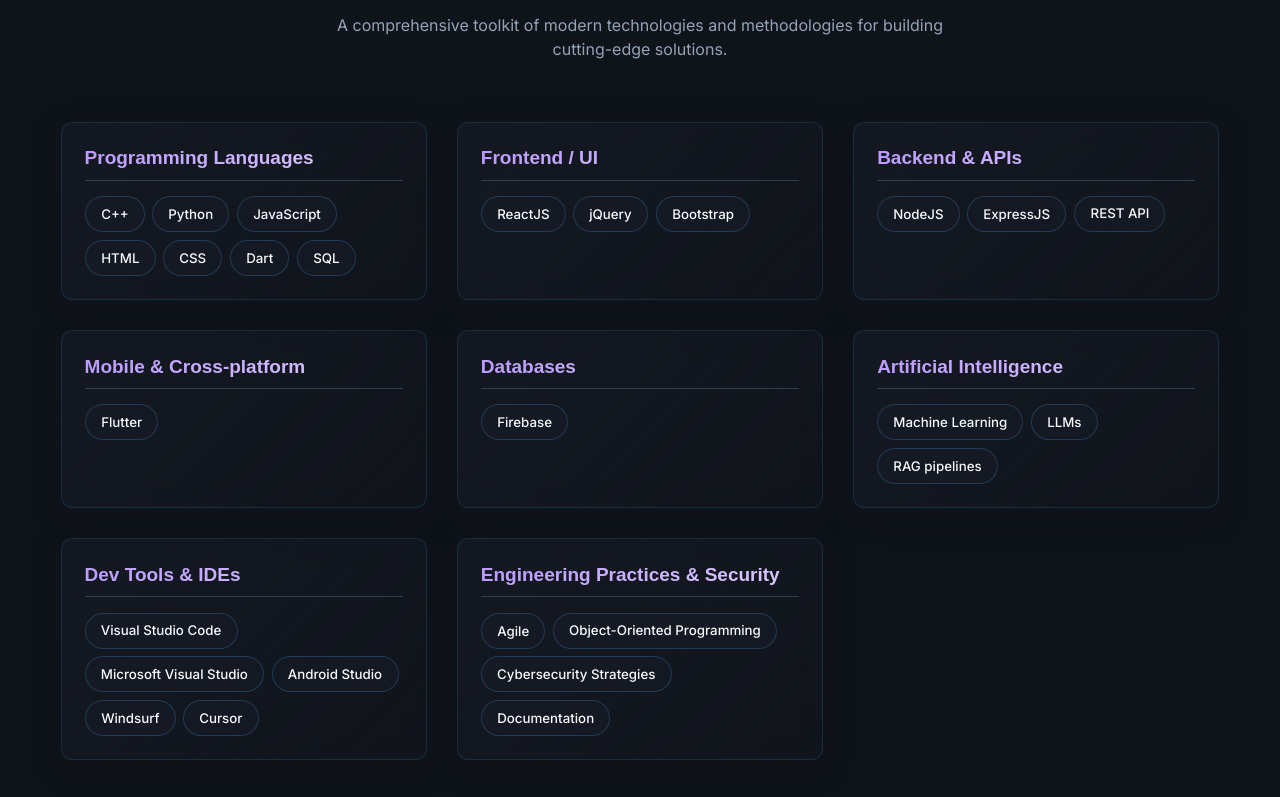
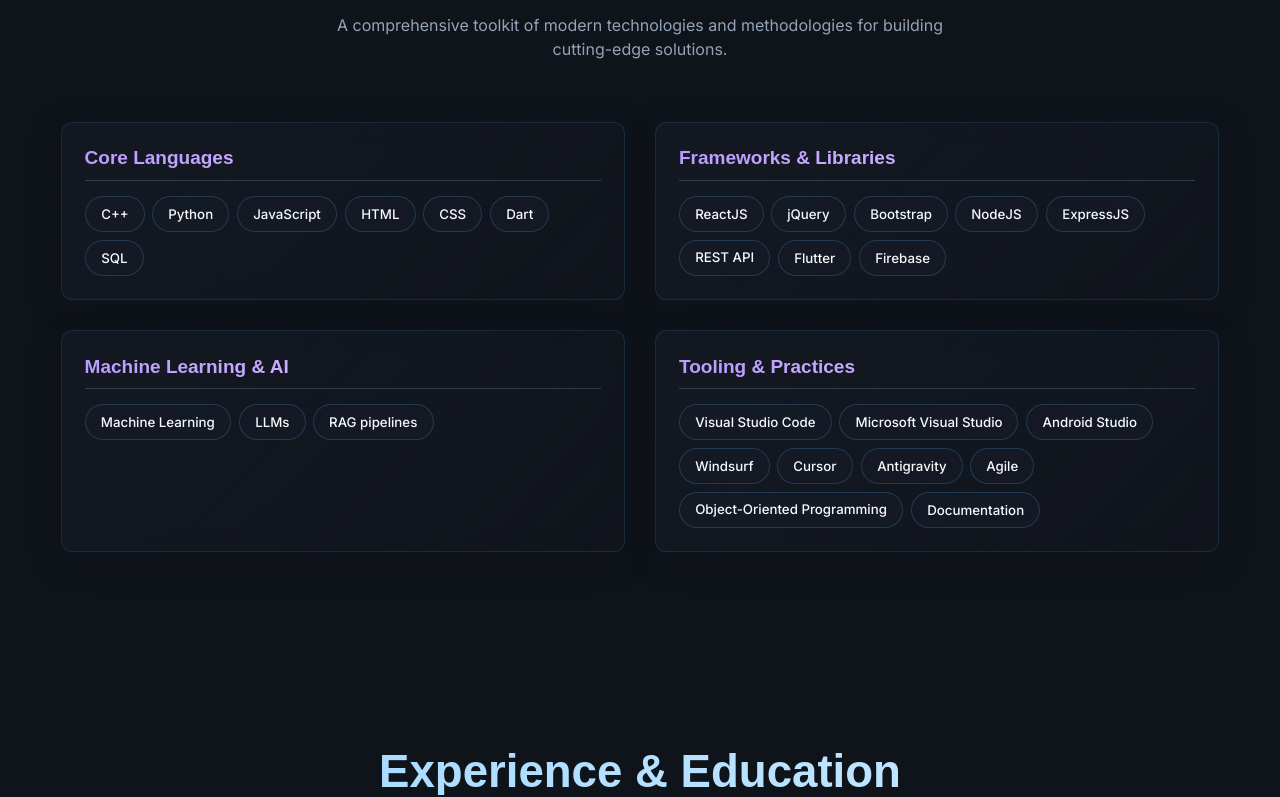
Before and after one commit to theveenranaweera/Theveen-Portfolio, a React (Vite) app: page / in a window 1280 px wide. Shown: the part 2349-3146 px from the top of the page. Built offline with nearby package versions, Linux system fonts and the light colour scheme; a web font is replaced by a local one.

Commit message:
Update skills layout and align text to left

```diff
--- a/src/components/Experience.tsx
+++ b/src/components/Experience.tsx
@@ -145,7 +145,7 @@
                       ) : (
                         <div className="flex gap-4 items-start text-foreground/80 mb-6">
                           <span className="text-muted-foreground/60 font-medium mt-[2px] shrink-0">→</span>
-                          <span className="flex-1 leading-relaxed text-justify">{exp.description}</span>
+                          <span className="flex-1 leading-relaxed text-left">{exp.description}</span>
                         </div>
                       )}
 
--- a/src/components/Projects.tsx
+++ b/src/components/Projects.tsx
@@ -94,7 +94,7 @@
                     {project.title}
                   </h3>
                 </div>
-                <p className="text-foreground/80 leading-relaxed text-justify">
+                <p className="text-foreground/80 leading-relaxed text-left">
                   {project.description}
                 </p>
               </div>
--- a/src/components/Skills.tsx
+++ b/src/components/Skills.tsx
@@ -80,7 +80,7 @@
           </p>
         </div>
 
-        <div ref={skillsRef} className="grid grid-cols-1 md:grid-cols-2 lg:grid-cols-3 gap-8">
+        <div ref={skillsRef} className="grid grid-cols-1 md:grid-cols-2 gap-8">
           {SKILL_CATEGORIES.map((category, index) => (
             <div key={index} className="glass-card p-6">
               <h3 className="text-xl font-heading font-semibold text-gradient-accent mb-4 border-b border-primary/20 pb-2">
--- a/src/data/skills.ts
+++ b/src/data/skills.ts
@@ -1,34 +1,18 @@
 export const SKILL_CATEGORIES = [
     {
-        title: 'Programming Languages',
+        title: 'Core Languages',
         skills: ['C++', 'Python', 'JavaScript', 'HTML', 'CSS', 'Dart', 'SQL']
     },
     {
-        title: 'Frontend / UI',
-        skills: ['ReactJS', 'jQuery', 'Bootstrap']
+        title: 'Frameworks & Libraries',
+        skills: ['ReactJS', 'jQuery', 'Bootstrap', 'NodeJS', 'ExpressJS', 'REST API', 'Flutter', 'Firebase']
     },
     {
-        title: 'Backend & APIs',
-        skills: ['NodeJS', 'ExpressJS', 'REST API']
-    },
-    {
-        title: 'Mobile & Cross-platform',
-        skills: ['Flutter']
-    },
-    {
-        title: 'Databases',
-        skills: ['Firebase']
-    },
-    {
-        title: 'Artificial Intelligence',
+        title: 'Machine Learning & AI',
         skills: ['Machine Learning', 'LLMs', 'RAG pipelines']
     },
     {
-        title: 'Dev Tools & IDEs',
-        skills: ['Visual Studio Code', 'Microsoft Visual Studio', 'Android Studio', 'Windsurf', 'Cursor']
-    },
-    {
-        title: 'Engineering Practices & Security',
-        skills: ['Agile', 'Object-Oriented Programming', 'Cybersecurity Strategies', 'Documentation']
+        title: 'Tooling & Practices',
+        skills: ['Visual Studio Code', 'Microsoft Visual Studio', 'Android Studio', 'Windsurf', 'Cursor', 'Antigravity', 'Agile', 'Object-Oriented Programming', 'Documentation']
     }
 ];
```
